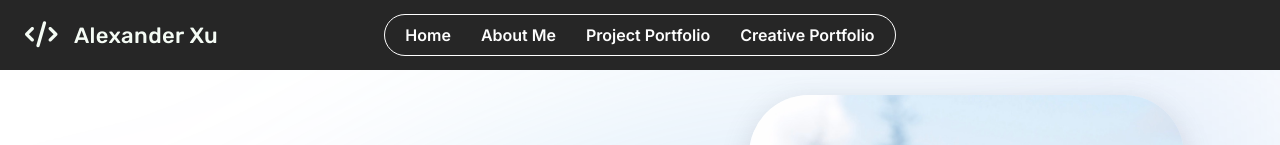
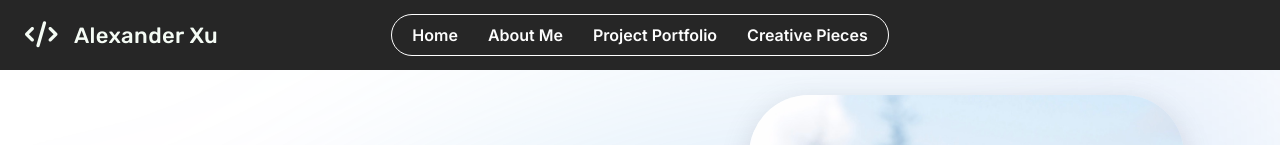
Before and after one commit to AlexZXu/alex-xu-portfolio-site, an Astro site: page / in a window 1280 px wide. Shown: the top 145 px of the page. Built offline with nearby package versions, Linux system fonts and the light colour scheme; Astro itself is replaced by a stand-in of ours.

Commit message:
creative rephrase

```diff
--- a/src/components/Home.jsx
+++ b/src/components/Home.jsx
@@ -218,7 +218,7 @@ function Home() {
 				<a href="#" className="nav-link">Home</a>
 				<a href="#about" className="nav-link">About Me</a>
 				<a href="#portfolio" className="nav-link">Project Portfolio</a>
-				<a href="#creative" className="nav-link">Creative Portfolio</a>
+				<a href="#creative" className="nav-link">Creative Pieces</a>
 			</div>
 			<span style={{color: 'white'}} id="menuButton">
 				<i className="fa-solid fa-bars fa-xl"></i>
@@ -228,6 +228,7 @@ function Home() {
 				<a href="#" className="nav-link">Home</a>
 				<a href="#about" className="nav-link">About Me</a>
 				<a href="#portfolio" className="nav-link">Project Portfolio</a>
+				<a href="#creative" className="nav-link">Creative Pieces</a>
 			</div>
 
 
@@ -554,7 +555,7 @@ function Home() {
 			<div className="portfolio" id="creative">
 				<div className="portfolio-title">
 					<div>
-						My Creative Portfolio
+						My Creative Pieces
 					</div>
 					<div className="fancy-underline">
 					</div>
```
